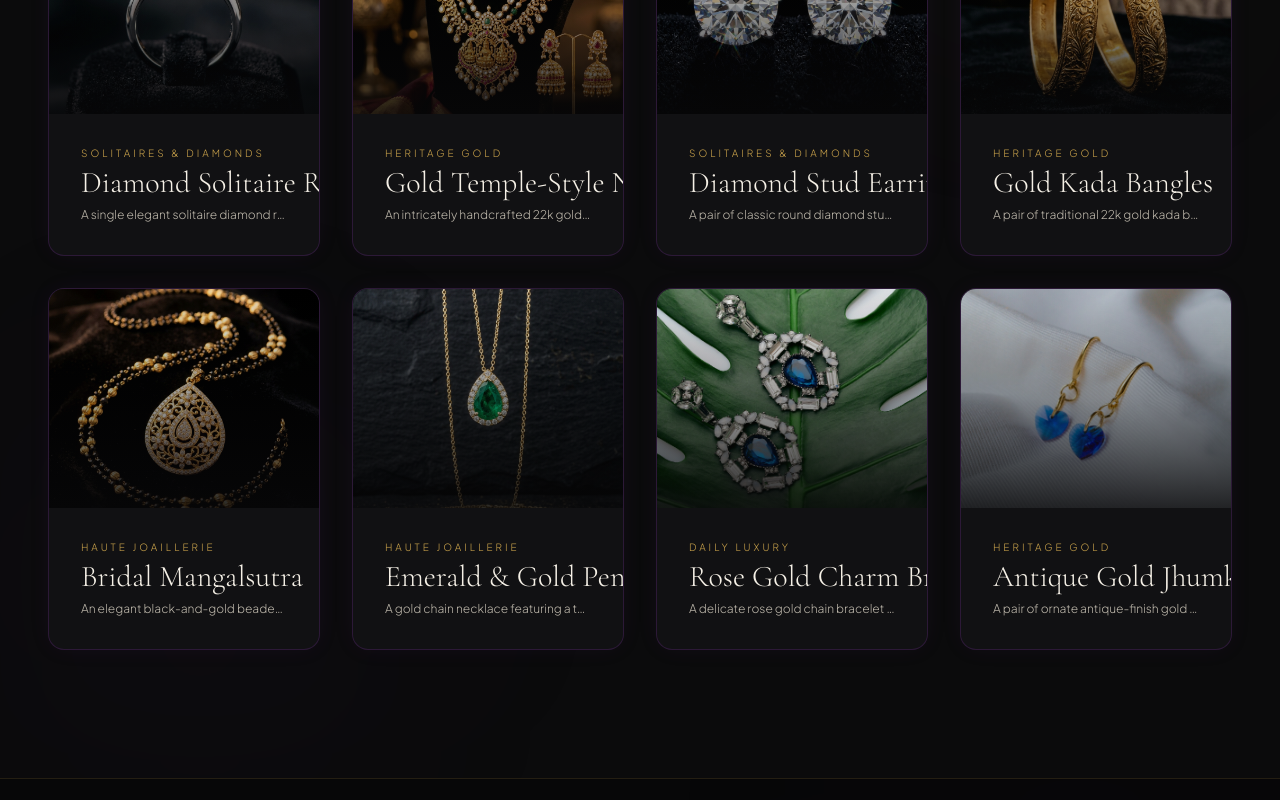
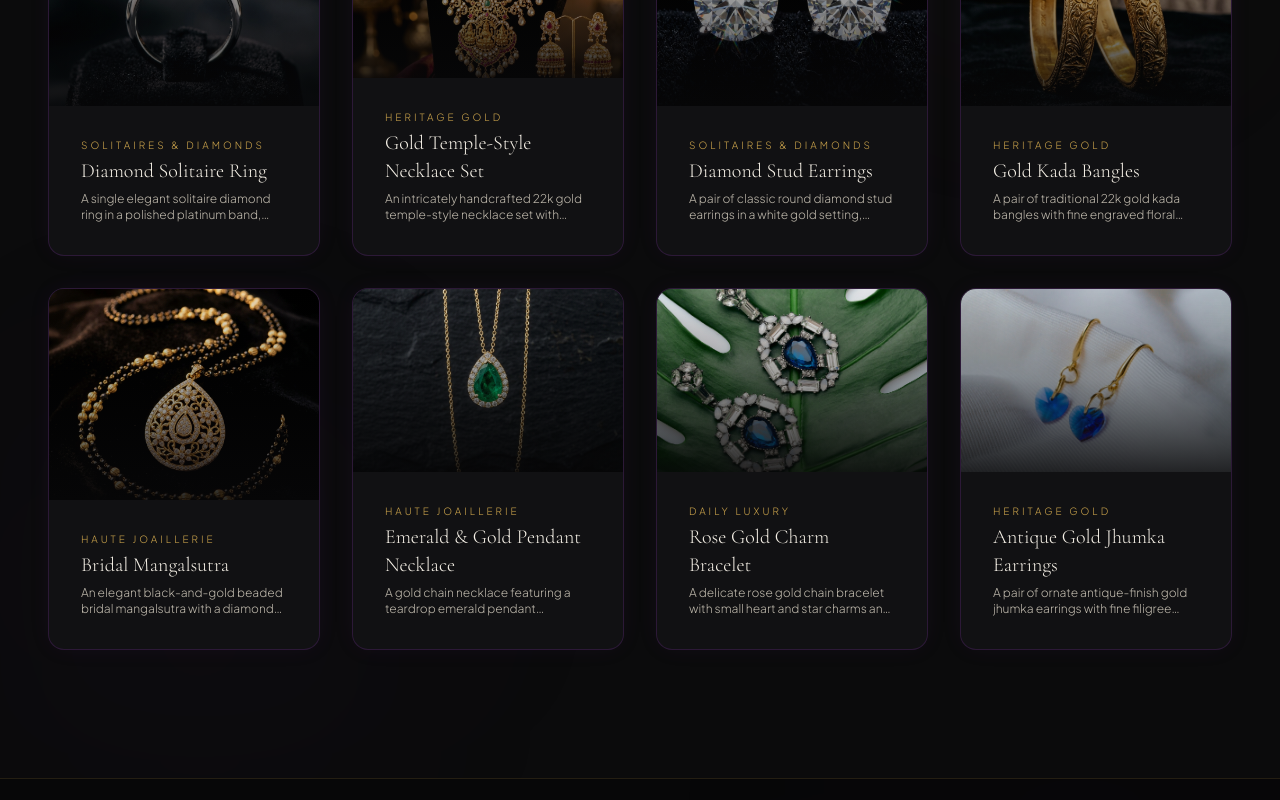
Before and after one commit to arshadyelikar27-dev/arsh-jwell, a React (Vite) app: page / in a window 1280 px wide. Shown: the part 1220-2020 px from the top of the page. Built offline with nearby package versions, Linux system fonts and the light colour scheme; a web font is replaced by a local one.

Commit message:
Fix product name and description text wrapping in Collection

```diff
--- a/src/components/Collection.tsx
+++ b/src/components/Collection.tsx
@@ -66,12 +66,12 @@ export const Collection: React.FC = () => {
                     {product.category}
                   </div>
 
-                  <h3 className="font-serif text-lg sm:text-2xl lg:text-3xl text-ivory-100 font-light transition-colors duration-300">
-                    <span className="truncate">{product.name}</span>
+                  <h3 className="font-serif text-lg sm:text-xl text-ivory-100 font-light transition-colors duration-300 leading-snug">
+                    {product.name}
                   </h3>
 
-                  {/* One-Line Description */}
-                  <p className="font-sans text-[11px] sm:text-xs text-ivory-200/80 mt-1.5 truncate font-light leading-relaxed">
+                  {/* Description */}
+                  <p className="font-sans text-[11px] sm:text-xs text-ivory-200/80 mt-1.5 font-light leading-relaxed line-clamp-2">
                     {product.description}
                   </p>
                 </div>
```
